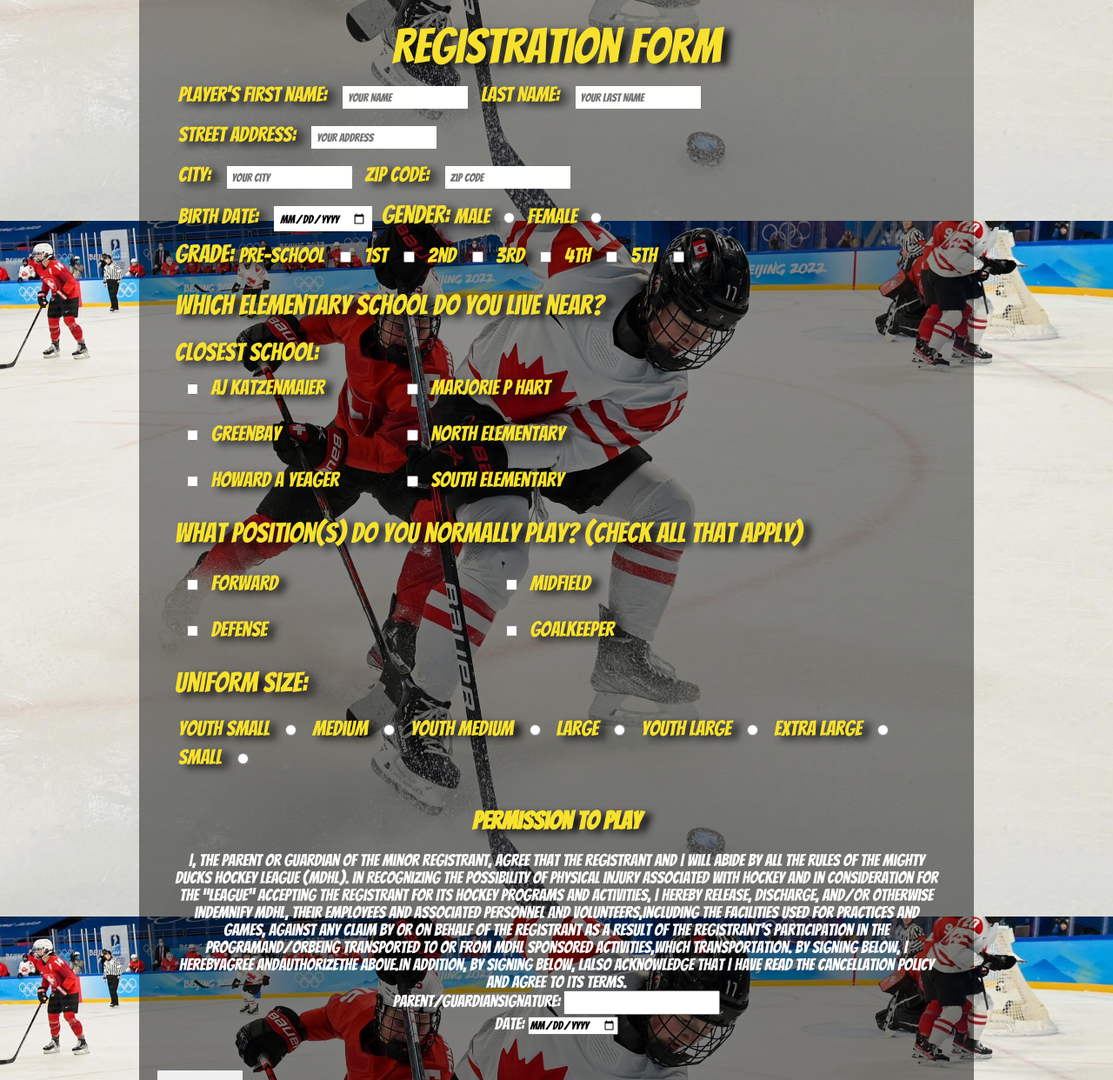
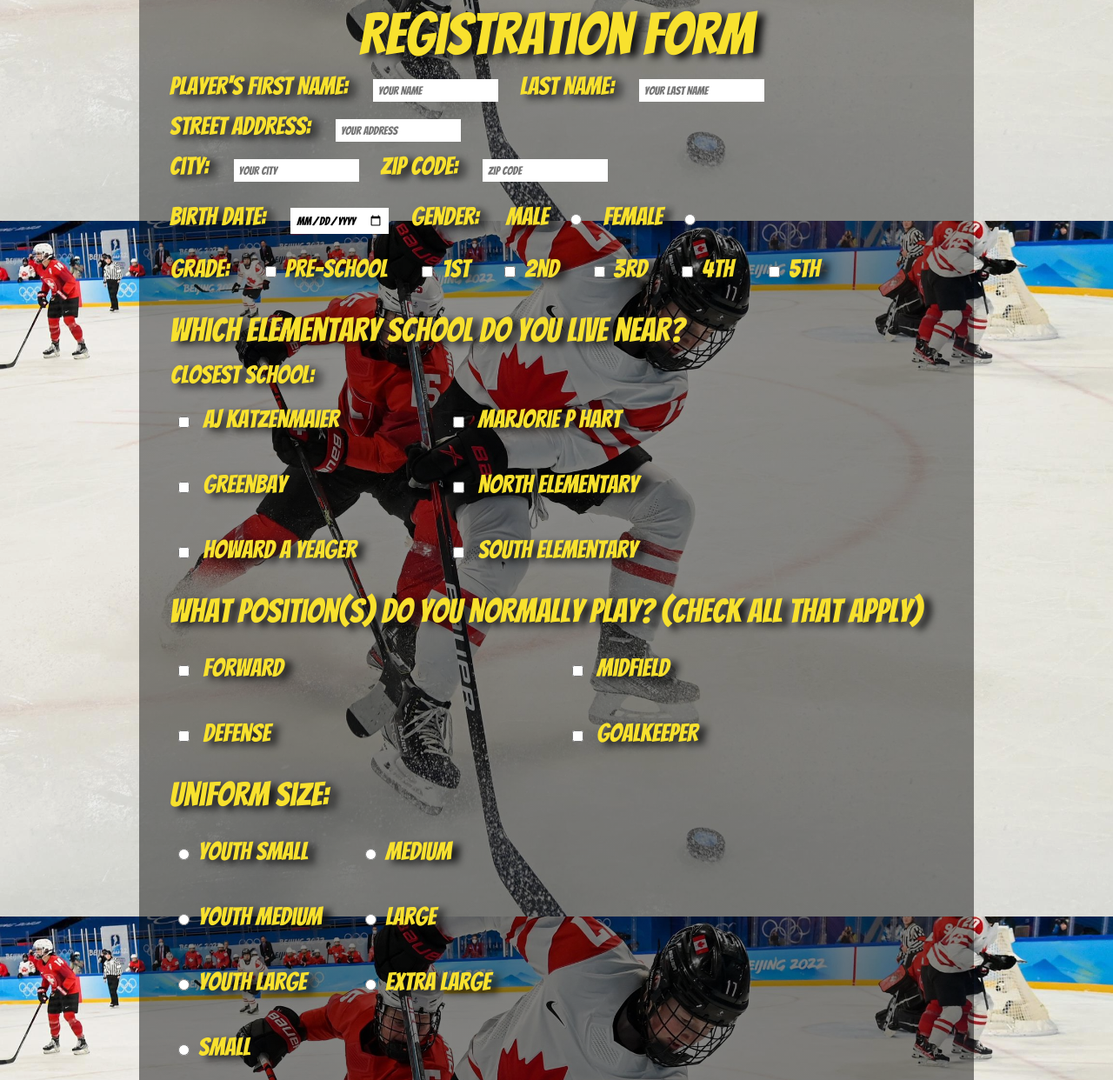
Before and after one commit to emilianoar23/mindhub-mightyducks, a plain HTML site: page pages/registration.html in a window 1280 px wide. Shown: the part 628-1870 px from the top of the page at 87% size. Drawn offline with Linux system fonts and the light colour scheme.

Commit message:
registration form

```diff
--- a/pages/registration.html
+++ b/pages/registration.html
@@ -1,6 +1,5 @@
 <!DOCTYPE html>
 <html lang="en">
-
 <head>
     <meta charset="UTF-8">
     <meta http-equiv="X-UA-Compatible" content="IE=edge">
@@ -9,7 +8,6 @@
     <link rel="stylesheet" href="../css/styles.css">
     <title>Mighty Ducks Hockey League</title>
 </head>
-
 <body>
     <header>
         <h1>Mighty Ducks Hockey League</h1>
@@ -72,56 +70,55 @@
                     </div>
                     <div class="grade">
                         <h4>Grade:</h4>
-                        <div>
-                            <label for="gradep">Pre-School</label>
-                            <input type="checkbox" name="grade-school" id="gradep" value="pre-school">
-                        </div>
-                        <div>
-                            <label for="grade1">1st</label>
-                            <input type="checkbox" name="grade-school" id="grade1" value="1st">
-                        </div>
-                        <div>
-                            <label for="grade2">2nd</label>
-                            <input type="checkbox" name="grade-school" id="grade2" value="2nd">
-                        </div>
-                        <div>
-                            <label for="grade3">3rd</label>
-                            <input type="checkbox" name="grade-school" id="grade3" value="3rd">
-                        </div>
-                        <div>
-                            <label for="grade4">4th</label>
-                            <input type="checkbox" name="grade-school" id="grade4" value="4th">
-                        </div>
-                        <div>
-                            <label for="grade5">5th</label>
-                            <input type="checkbox" name="grade-school" id="grade5" value="5th">
-                        </div>
+                        <label for="gradep">
+                            <input type="checkbox" name="grade-school" id="gradep" value="pre-school">Pre-School
+                        </label>
+                        <label for="grade1">
+                            <input type="checkbox" name="grade-school" id="grade1" value="1st">1st
+                        </label>
+
+                        <label for="grade2">
+                            <input type="checkbox" name="grade-school" id="grade2" value="2nd">2nd
+                        </label>
+                        <label for="grade3">
+                            <input type="checkbox" name="grade-school" id="grade3" value="3rd">3rd
+                        </label>
+                        <label for="grade4">
+                            <input type="checkbox" name="grade-school" id="grade4" value="4th">4th
+                        </label>
+                        <label for="grade5">
+                            <input type="checkbox" name="grade-school" id="grade5" value="5th">5th
+                        </label>
                     </div>
                 </div>
             </fieldset>
-
             <fieldset>
                 <legend>Which elementary school do you live near?</legend>
                 <h4>Closest School:</h4>
-                <div class="school">
+                <div class="form-column">
                     <label for="school1">
-                        <input type="checkbox" name="school-name" id="school1" value="AJ Katzenmaier"> AJ Katzenmaier</label>
+                        <input type="checkbox" name="school-name" id="school1" value="AJ Katzenmaier"> AJ Katzenmaier
+                    </label>
                     <label for="school2">
-                        <input type="checkbox" name="school-name" id="school2" value="Marjorie P Hart"> Marjorie P Hart</label>
+                        <input type="checkbox" name="school-name" id="school2" value="Marjorie P Hart"> Marjorie P Hart
+                    </label>
                     <label for="school3">
-                        <input type="checkbox" name="school-name" id="school3" value="Greenbay"> Greenbay</label>
+                        <input type="checkbox" name="school-name" id="school3" value="Greenbay"> Greenbay
+                    </label>
                     <label for="school4">
-                        <input type="checkbox" name="school-name" id="school4" value="North Elementary"> North Elementary</label>
+                        <input type="checkbox" name="school-name" id="school4" value="North Elementary"> North Elementary
+                    </label>
                     <label for="school5">
-                        <input type="checkbox" name="school-name" id="school5" value="Howard A Yeager"> Howard A Yeager</label>
+                        <input type="checkbox" name="school-name" id="school5" value="Howard A Yeager"> Howard A Yeager
+                    </label>
                     <label for="school6">
-                        <input type="checkbox" name="school-name" id="school6" value="South Elementary"> South Elementary</label>
+                        <input type="checkbox" name="school-name" id="school6" value="South Elementary"> South Elementary
+                    </label>
                 </div>
             </fieldset>
-
             <fieldset>
                 <legend>What position(s) do you normally play? (check all that apply)</legend>
-                <div class="positions">
+                <div class="form-column">
                     <label for="position1">
                         <input type="checkbox" name="forward" id="position1" value="Forward"> Forward
                     </label>
@@ -137,36 +134,36 @@
                 </div>
             </fieldset>
             <fieldset>
-
                 <legend>Uniform Size:</legend>
-                <label for="size1">Youth Small</label>
-                <input type="radio" name="uniform" id="size1" value="Youth Smal">
-
-                <label for="size2">Medium</label>
-                <input type="radio" name="uniform" id="size2" value="Medium">
-
-                <label for="size3">Youth Medium</label>
-                <input type="radio" name="uniform" id="size3" value="Youth Medium">
-
-                <label for="size4">Large</label>
-                <input type="radio" name="uniform" id="size4" value="Large">
-
-                <label for="size5">Youth Large</label>
-                <input type="radio" name="uniform" id="size5" value="Youth Large">
-
-                <label for="size6">Extra Large</label>
-                <input type="radio" name="uniform" id="size6" value="Extra-Large">
-
-                <label for="size7">Small</label>
-                <input type="radio" name="uniform" id="size7" value="Small">
-
+                <div class="form-column">
+                  <label for="size1">
+                    <input type="radio" name="uniform" id="size1" value="Youth Smal">Youth Small
+                  </label>
+                  <label for="size2">
+                    <input type="radio" name="uniform" id="size2" value="Medium">Medium
+                  </label>
+                  <label for="size3">
+                    <input type="radio" name="uniform" id="size3" value="Youth Medium">Youth Medium
+                  </label>
+                  <label for="size4">
+                    <input type="radio" name="uniform" id="size4" value="Large">Large
+                  </label>
+                  <label for="size5">
+                    <input type="radio" name="uniform" id="size5" value="Youth Large">Youth Large
+                  </label>
+                  <label for="size6">
+                    <input type="radio" name="uniform" id="size6" value="Extra-Large">Extra Large
+                  </label>
+                  <label for="size7">
+                    <input type="radio" name="uniform" id="size7" value="Small">Small
+                  </label>
+                </div>
               </fieldset>
             <div class="text">
                 <h4>Permission to Play</h4>
 
                 <p>|, the parent or guardian of the minor registrant, agree that the registrant and | will abide by all
-                    the
-                    rules of the Mighty Ducks Hockey League (MDHL). In recognizing the possibility of physical injury
+                the rules of the Mighty Ducks Hockey League (MDHL). In recognizing the possibility of physical injury
                 associated with hockey and in consideration for the “League” accepting the registrant for its
                 hockey programs and activities, | hereby release, discharge, and/or otherwise indemnify MDHL,
                 their employees and associated personnel and volunteers,including the facilities used for
--- a/scss/components/_registration.scss
+++ b/scss/components/_registration.scss
@@ -8,8 +8,7 @@ form {
   background-image: linear-gradient(0deg, rgba(0, 0, 0, 0.5), rgba(0, 0, 0, 0.4));
   margin: 30px auto;
   padding: 20px;
-    fieldset {
-        border: none;
+  font-size: 1.2em;
   h3 {
     font-size: 3.5em;
     text-align: center;
@@ -18,23 +17,37 @@ form {
     text-shadow: 8px 4px 8px #111;
     padding: 1px;
     margin-bottom: 5px;
-
   }
   h4 {
-            font-size: 1.8em;
     color: #f8e12e;
+    font-size: 1.5em;
     font-weight: lighter;
     text-shadow: 8px 4px 8px #111;
     padding: 1px;
+    margin: 0 15px;
     margin-bottom: 5px;
   }
+  fieldset {
+    border: none;
     legend {
       font-size: 2em;
       font-weight: lighter;
       color: #f8e12e;
       text-shadow: 8px 4px 8px #111;
-            padding: 1px;
-            margin-top: 10px;
+      padding: 15px;
+    }
+    label {
+      font-size: 1.5em;
+      margin: 15px;
+      color: #f8e12e;
+      text-shadow: 8px 4px 8px #111;
+    }
+    input {
+      max-width: 300px;
+      margin: 10px;
+      padding: 6px;
+      border: none;
+      outline-color: #5fa199;
     }
     .regform {
       display: flex;
@@ -55,7 +68,7 @@ form {
         flex-wrap: wrap;
         align-items: baseline;
         width: 100%;
-                .gender{
+        .gender {
           display: flex;
           flex-wrap: nowrap;
           align-items: baseline;
@@ -64,59 +77,22 @@ form {
       .grade {
         display: flex;
         flex-wrap: wrap;
-                align-items: baseline;
+        align-items: center;
       }
     }
-        .school {
+    .form-column {
       display: grid;
       grid-template-columns: repeat(2, 1fr);
       grid-gap: 10px;
-        }
-        .positions {
-            display: grid;
-            grid-template-columns: repeat(2, 1fr);
-            grid-gap: 10px;
+      justify-items: start;
     }
   }
-}
-
-
-  form fieldset {
-    padding: 20px;
-  }
-
-  form fieldset label {
-    margin: 5px;
-  }
-
-  fieldset label {
-    font-size: 1.5em;
-    color: #f8e12e;
-    text-shadow: 8px 4px 8px #111;
-  }
-
-  fieldset input {
-    max-width: 300px;
-    margin: 10px;
-    padding: 6px;
-    border: none;
-    outline-color: #5fa199;
-  }
-
-
   .text {
     padding: 20px;
-    color: #fdfdfd;
+    color: #f0f0f0;
     font-size: 1.2em;
-    text-align: center;
     margin-bottom: 20px;
   }
-
-  .text h4 {
-    margin-bottom: 20px;
-    font-size: 1.5em;
-    color: #f8e12e;
-    text-shadow: 8px 4px 8px #111;
 }
 
 #signature {
```
Also changed, not shown: css/styles.css. Lines whose indentation alone changed are shown as unchanged.
